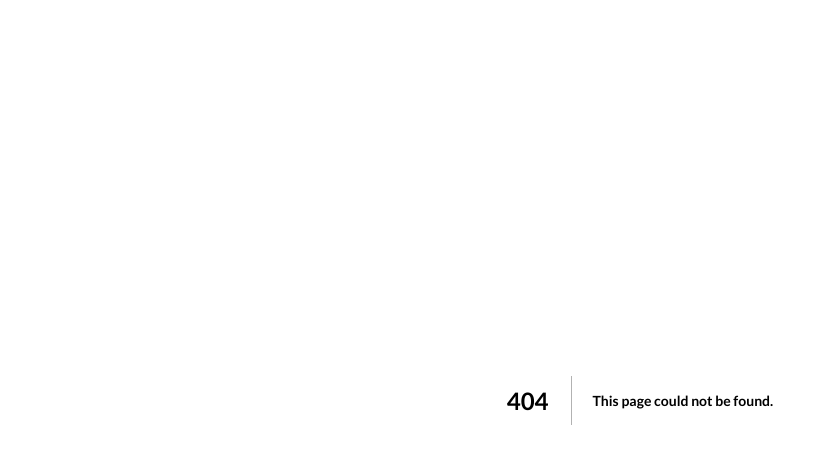
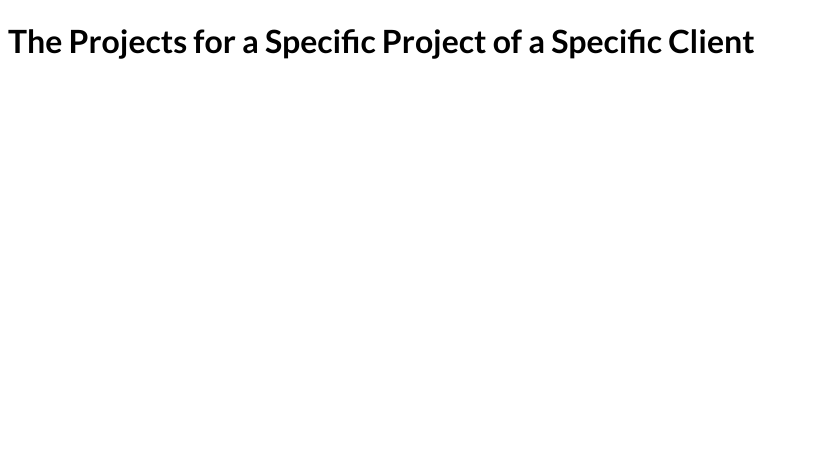
Before and after one commit to UlianaPla/nextjs-pages-routing, a Next.js app: page /clients/1/1 in a window 1280 px wide. Before the commit this address had no page. Shown: the top 450 px of the page, without its empty margins (0-828 px from the left). Built offline with nearby package versions, Linux system fonts and the light colour scheme.

Commit message:
Building Nested Dynamic Routes

```diff
--- /dev/null
+++ b/pages/clients/[id]/[clientprojectid].js
@@ -0,0 +1,15 @@
+import { useRouter } from 'next/router';
+
+function SelectedClientProjectsPage() {
+  const router = useRouter();
+
+  console.log(router.query); // Here are two properties: id and clientprojectid
+
+  return (
+    <div>
+      <h1> The Projects for a Specific Project of a Specific Client</h1>
+    </div>
+  );
+}
+
+export default SelectedClientProjectsPage;
```
Also changed, not shown: pages/clients/[id]/index.js (added, +9 -0 lines), pages/clients/index.js (added, +9 -0 lines).
